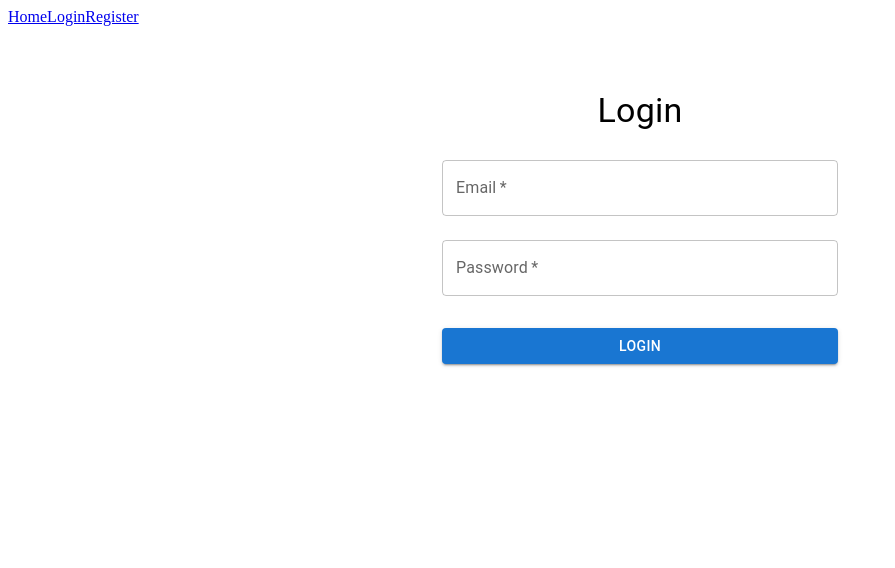
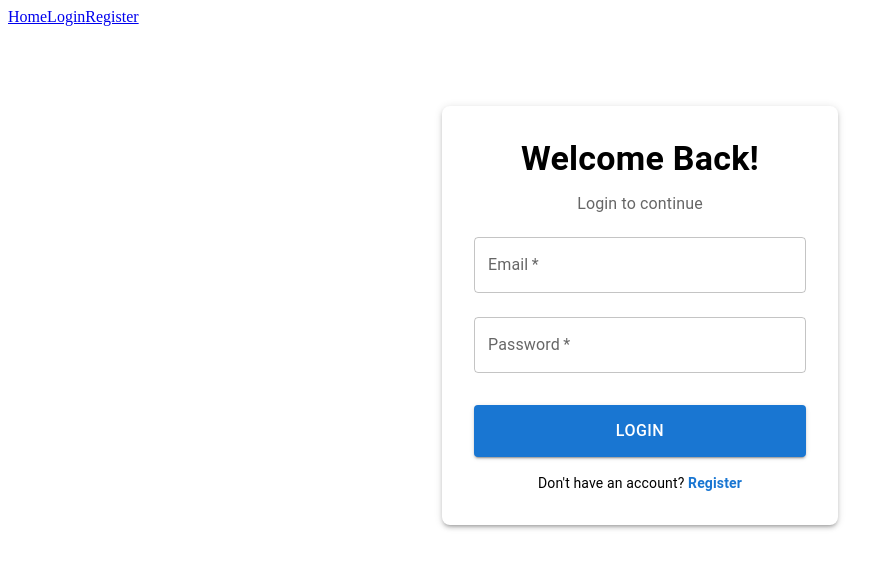
Before and after one commit to P4r1nc3/FlashDash_Frontend, a React (Vite) app: page /login in a window 1280 px wide. Shown: the top 568 px of the page, without its empty margins (0-895 px from the left). Built offline with nearby package versions, Linux system fonts and the light colour scheme; no server answers.

Commit message:
Improved Login page

```diff
--- a/src/pages/Login.tsx
+++ b/src/pages/Login.tsx
@@ -1,5 +1,5 @@
 import React, { useState, useContext } from 'react';
-import { useNavigate } from 'react-router-dom';
+import { useNavigate, Link } from 'react-router-dom';
 import { TextField, Button, Box, Typography, Alert, Container } from '@mui/material';
 import { login } from '../api/auth';
 import { AuthContext } from '../contexts/AuthContext';
@@ -29,10 +29,19 @@ const Login = () => {
                 flexDirection="column"
                 alignItems="center"
                 justifyContent="center"
-                sx={{ mt: 8 }}
+                sx={{
+                    mt: 10,
+                    boxShadow: 3,
+                    p: 4,
+                    borderRadius: 2,
+                    backgroundColor: 'white',
+                }}
             >
-                <Typography variant="h4" gutterBottom>
-                    Login
+                <Typography variant="h4" fontWeight="bold" gutterBottom>
+                    Welcome Back!
+                </Typography>
+                <Typography variant="body1" color="textSecondary" gutterBottom>
+                    Login to continue
                 </Typography>
                 <form onSubmit={handleLogin} style={{ width: '100%' }}>
                     <TextField
@@ -61,11 +70,24 @@ const Login = () => {
                         variant="contained"
                         color="primary"
                         fullWidth
-                        sx={{ mt: 3 }}
+                        sx={{ mt: 3, py: 1.5, fontSize: '1rem' }}
                     >
                         Login
                     </Button>
                 </form>
+                <Typography variant="body2" sx={{ mt: 2 }}>
+                    Don't have an account?{' '}
+                    <Link
+                        to="/register"
+                        style={{
+                            color: '#1976d2',
+                            textDecoration: 'none',
+                            fontWeight: 'bold',
+                        }}
+                    >
+                        Register
+                    </Link>
+                </Typography>
             </Box>
         </Container>
     );
```
